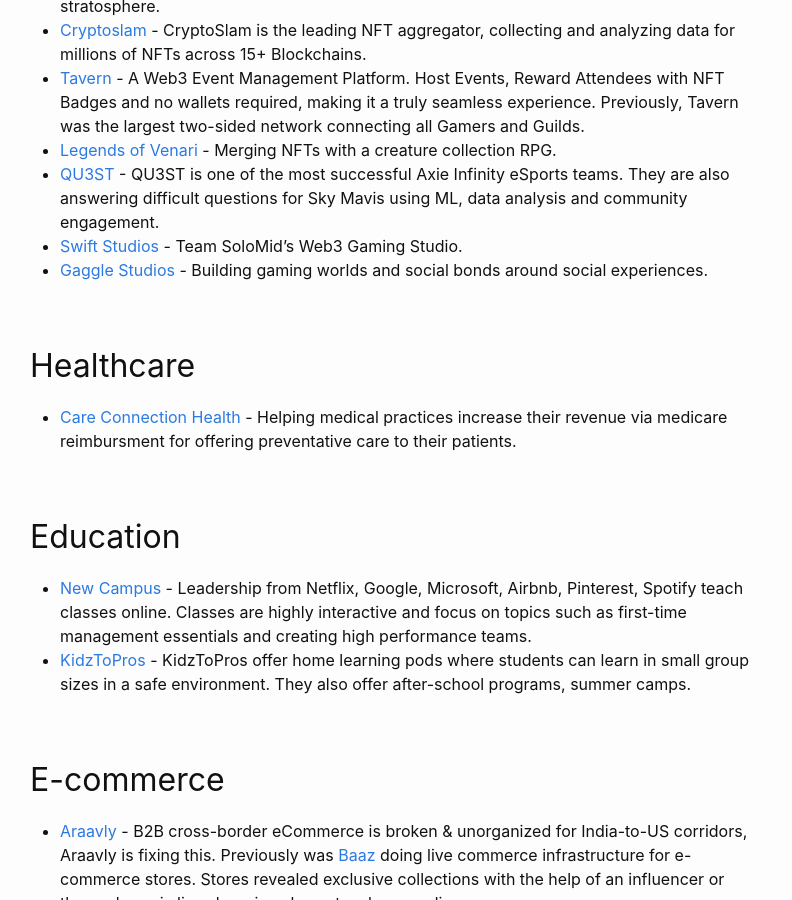
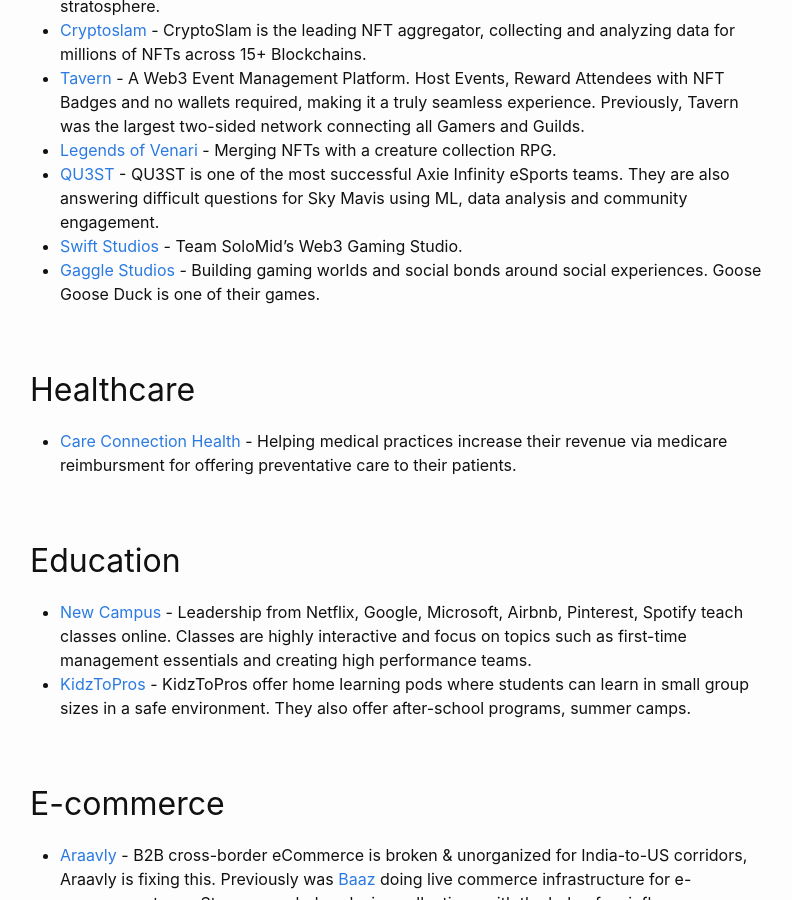
Before and after one commit to katpavan/katpavan.github.io, a Jekyll site: the page built from portfolio.md, in a window 1280 px wide and 900 px high, scrolled down 467 px. Shown: the whole window, without its empty margins (240-1032 px from the left). Built offline with Jekyll 4.4.1, drawn with Linux system fonts in a browser that asks for light colours.

Commit message:
Update portfolio.md

```diff
--- a/portfolio.md
+++ b/portfolio.md
@@ -15,7 +15,7 @@
 - [Legends of Venari](https://legendsofvenari.com/) - Merging NFTs with a creature collection RPG.
 - [QU3ST](https://qu3st.substack.com/p/qu3st-joins-the-ronin-network-as/) - QU3ST is one of the most successful Axie Infinity eSports teams. They are also answering difficult questions for Sky Mavis using ML, data analysis and community engagement.
 - [Swift Studios](http://www.solomid.net/) - Team SoloMid's Web3 Gaming Studio.
-- [Gaggle Studios](https://gaggle.fun/) - Building gaming worlds and social bonds around social experiences.
+- [Gaggle Studios](https://gaggle.fun/) - Building gaming worlds and social bonds around social experiences. Goose Goose Duck is one of their games.
 
 ## Healthcare
 
```
